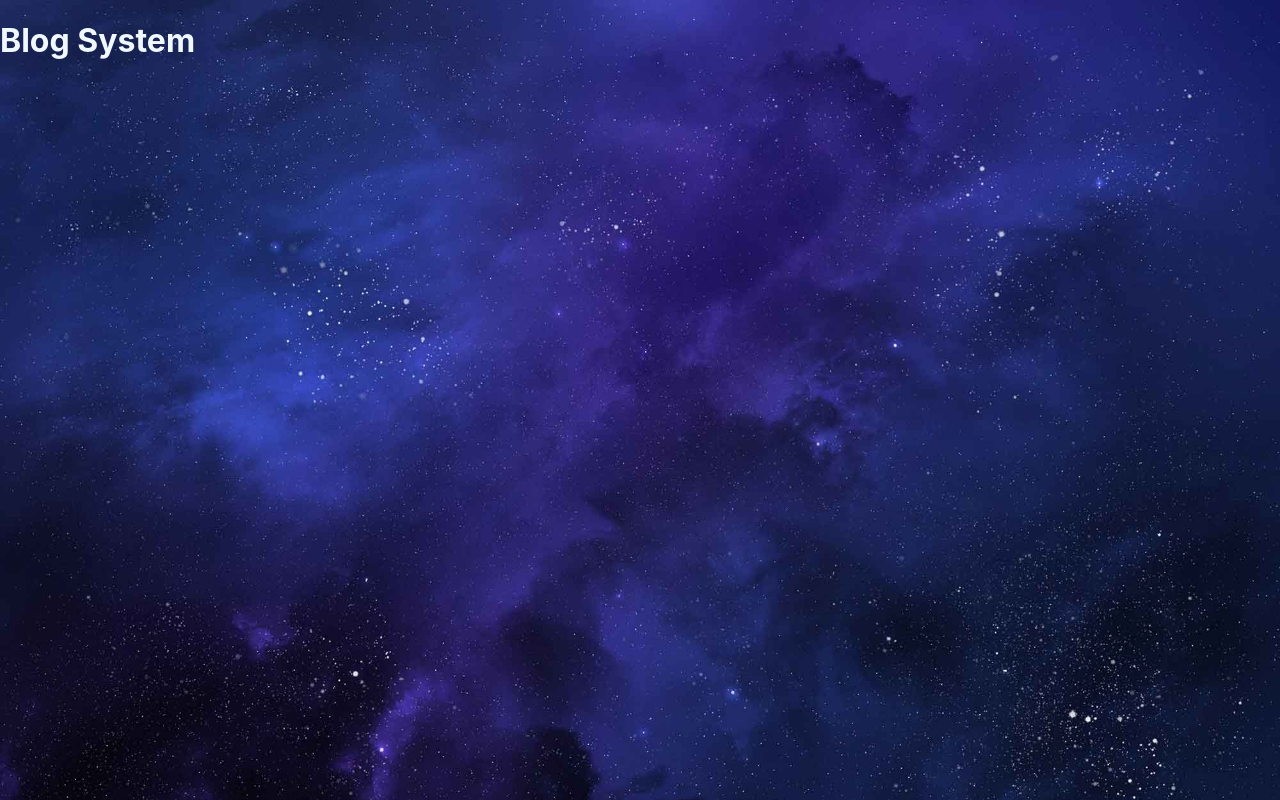
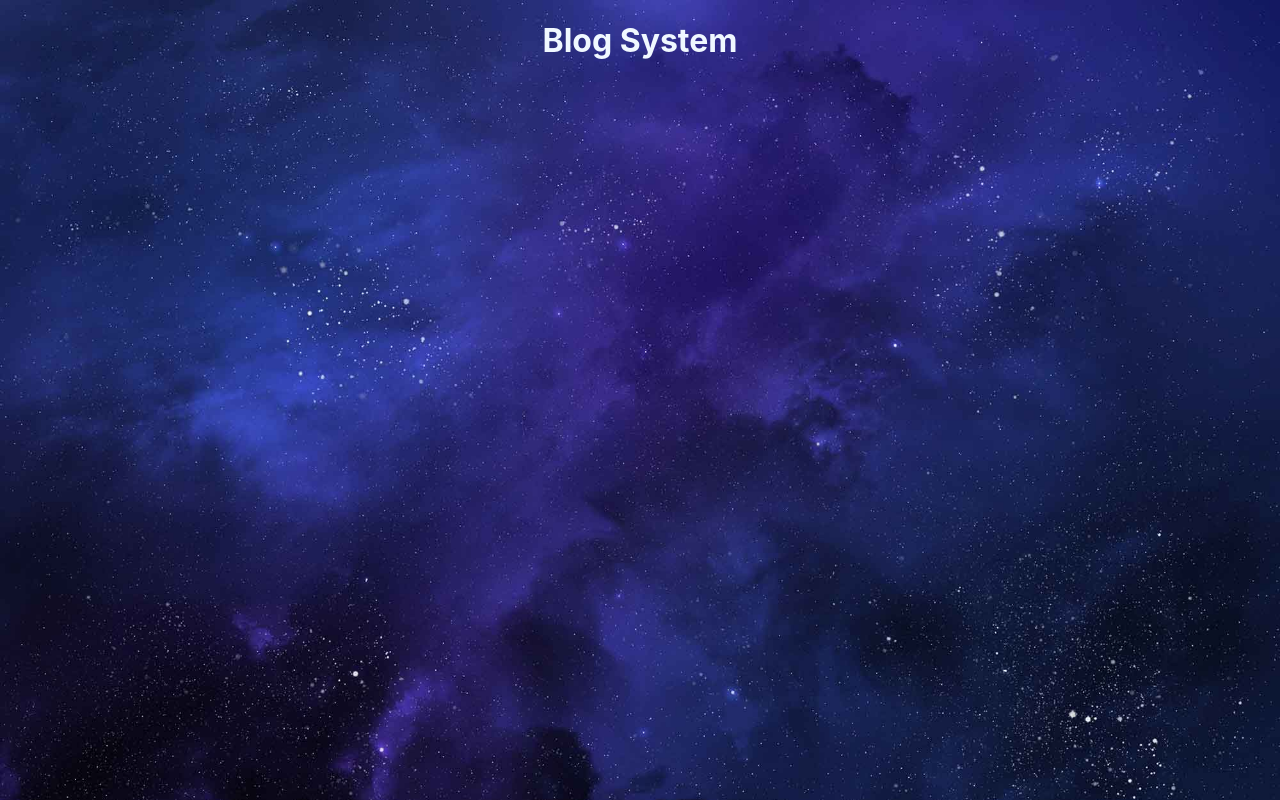
Before and after one commit to maria-tananskaa/Blog.System, a JavaScript app in the folder client/blog-system/: page / in a window 1280 px wide. Built offline with nearby package versions, Linux system fonts and the light colour scheme; the HTML template or start-up script is replaced by a standard one.

Commit message:
Add Blog Component

```diff
--- a/client/blog-system/public/styles/global.css
+++ b/client/blog-system/public/styles/global.css
@@ -6,4 +6,5 @@ body {
     -o-background-size: cover;
     background-size: cover;
     color: aliceblue;
+    text-align: center;
 }
```
Also changed, not shown: client/blog-system/src/components/Blog/Blog.js (added, +13 -0 lines).
